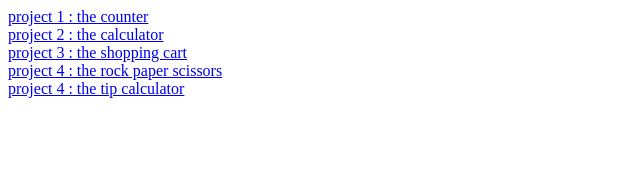
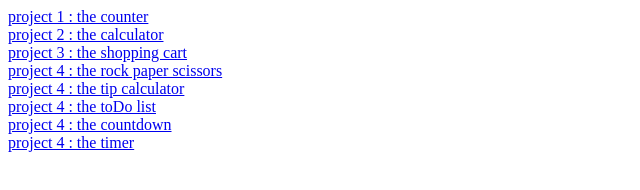
Before and after one commit to rosaraad/javascript-mini-projects, a plain HTML site: page index.html in a window 1280 px wide. Shown: the whole page, without its empty margins (0-640 px from the left). Drawn offline with Linux system fonts and the light colour scheme.

Commit message:
index-updated

```diff
--- a/index.html
+++ b/index.html
@@ -23,7 +23,15 @@
     <a href="05-tip.html">
         <div>project 4 : the tip calculator</div>
     </a>
-
+    <a href="06-toDo.html">
+        <div>project 4 : the toDo list</div>
+    </a>
+    <a href="07-countdown.html">
+        <div>project 4 : the countdown</div>
+    </a>
+    <a href="08-timer.html">
+        <div>project 4 : the timer</div>
+    </a>
 </body>
 
 </html>
```
Also changed, not shown: 06-toDo.html (+2 -2 lines).
